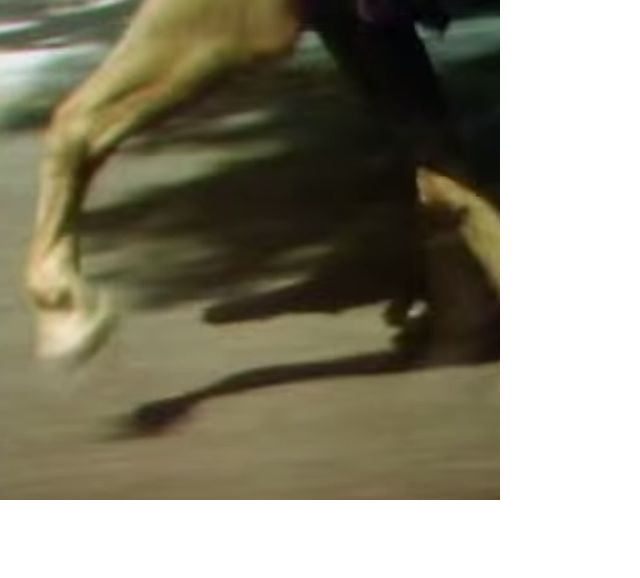
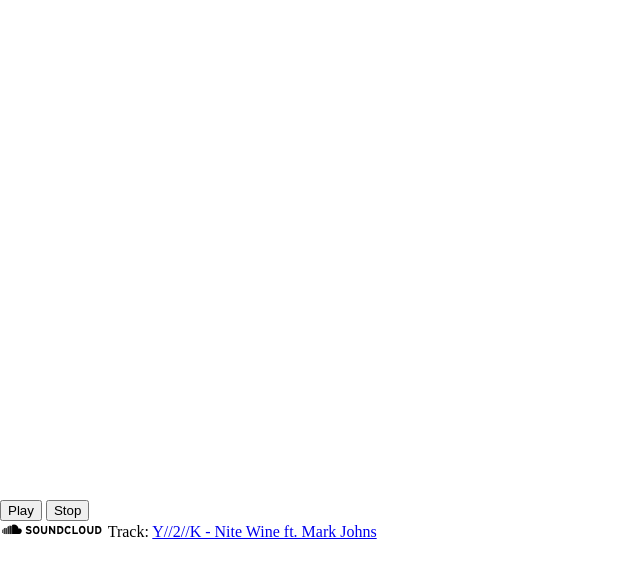
Before and after one commit to jim-toth/CanvasAudioVisualizer, a plain HTML site: page index.html in a window 1280 px wide. Shown: the whole page, without its empty margins (0-640 px from the left). Drawn offline with Linux system fonts and the light colour scheme.

Commit message:
Clean up.  UI functions.  Credits.

```diff
--- a/index.html
+++ b/index.html
@@ -6,7 +6,11 @@
 	</head>
 	<body>
 		<canvas id="canvasElement" width="500px" height="500px"></canvas>
-		<audio id="audioElement"></canvas>
-</canvas>
+		<audio id="audioElement"></audio>
+		<br />
+		<button id="play" onclick="play();">Play</button>
+		<button id="stop" onclick="stop();">Stop</button>
+		<br />
+		<img src="images/sc_logo.png" /> Track: <a href="https://soundcloud.com/y2k2y/nitewine">Y//2//K - Nite Wine ft. Mark Johns</a>
 	</body>
 </html>
--- a/js/app.js
+++ b/js/app.js
@@ -49,5 +49,11 @@ document.addEventListener("DOMContentLoaded", function(event) {
 		}
 	});
 
-	cav.play('js/nitewine.mp3');
+	// Wire up some crude UI interaction
+	window.play = function () {
+		cav.play('js/nitewine.mp3');
+	};
+	window.stop = function () {
+		cav.pause();
+	};
 });
--- a/js/cav.js
+++ b/js/cav.js
@@ -49,9 +49,18 @@ var CanvasAudioVisualizer = function (audio, canvas, options) {
 	self.streamData = new Uint8Array(analyser.fftSize/2);
 
 	// Define play function to begin playback, animation loop, and analysis
+	var started = false;
 	self.play = function (streamUri) {
 		player.setAttribute('src', streamUri);
 		player.play();
-		draw();
+		if(!started) {
+			draw();
+			started = true;
+		}
+	};
+
+	// Define pause function to pause audio playback
+	self.pause = function () {
+		player.pause();
 	};
 };
```
